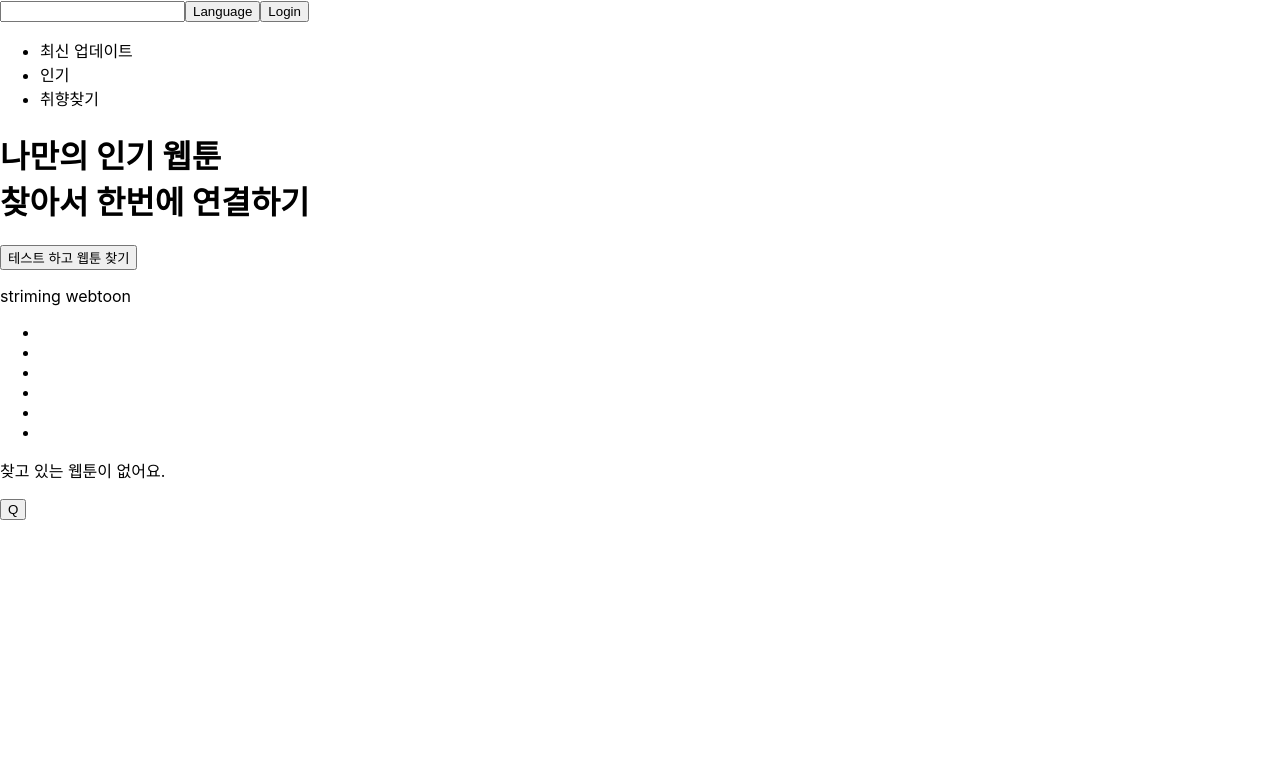
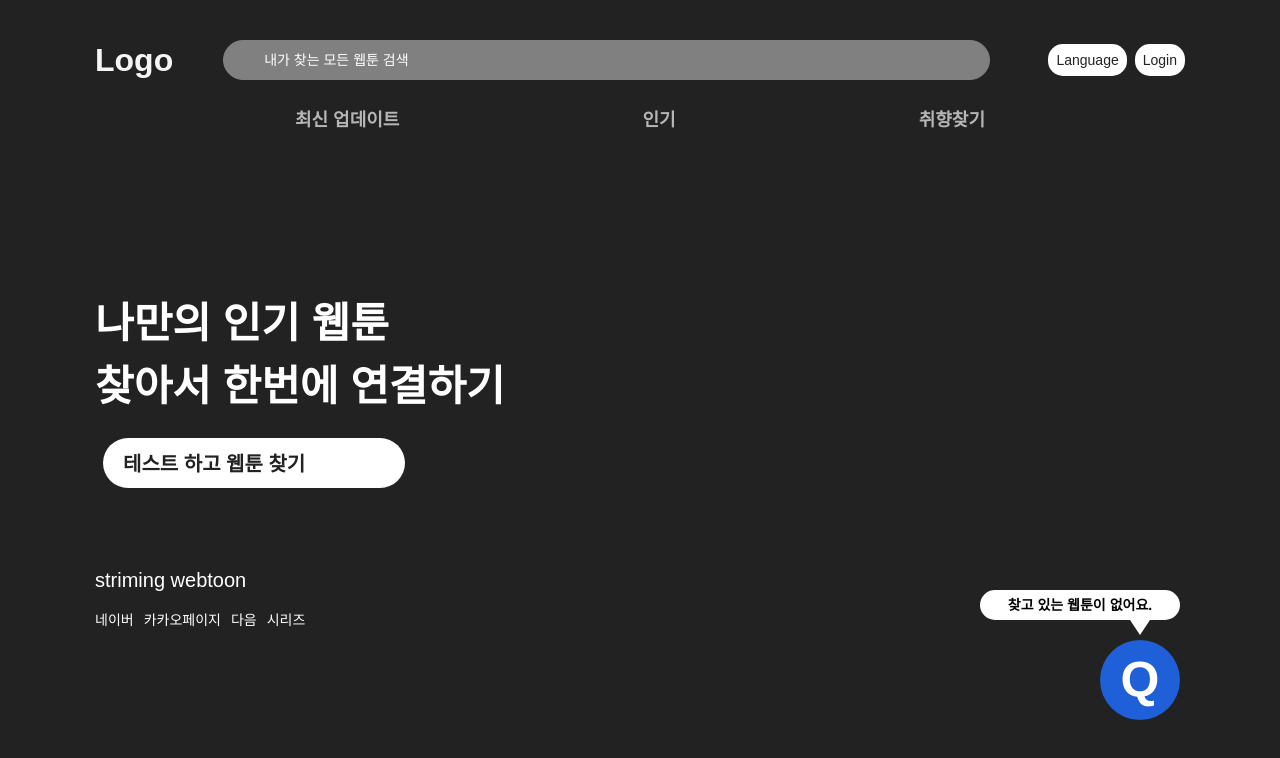
Before and after one commit to beals1129/Webtoon_Project_React, a React (Create React App) app: page / in a window 1280 px wide. Shown: the top 758 px of the page. Built offline with nearby package versions, Linux system fonts and the light colour scheme.

Commit message:
20220601

```diff
--- /dev/null
+++ b/src/components/main/Container.js
@@ -0,0 +1,10 @@
+
+const Container = ({children}) => {
+    return (
+        <div className="container">
+            {children}
+        </div>
+    );
+};
+
+export default Container;
--- a/src/components/main/Header.js
+++ b/src/components/main/Header.js
@@ -3,11 +3,11 @@ import SideBar from './SideBar';
 
 const Header = () => {
     return (
-        <div>
-            <div>
-                <a><img/></a>
-                <input></input>
-                <button>Language</button>
+        <div className='content'>
+            <div className='main_flex'>
+                <a><img/>Logo</a>
+                <input className='search_input' placeholder='내가 찾는 모든 웹툰 검색'></input>
+                <button className='btn'>Language</button>
                 <button>Login</button>
             </div>
             <SideBar></SideBar>
--- a/src/components/main/Main.js
+++ b/src/components/main/Main.js
@@ -2,14 +2,18 @@ import React from 'react';
 import Header from './Header';
 import MainContent from './MainContent';
 import QnaChat from './QnaChat';
+import './css/Reset.css'
+import Container from './Container';
 
 const Main = () => {
     return (
+        <Container>
         <div>
             <Header></Header>
             <MainContent></MainContent>
             <QnaChat></QnaChat>
         </div>
+        </Container>
     );
 };
 
--- a/src/components/main/MainContent.js
+++ b/src/components/main/MainContent.js
@@ -1,21 +1,17 @@
 import React from 'react';
 
 const MainContent = () => {
+    const bannerImg = ['네이버','카카오페이지','다음','시리즈']
     return (
         <div>
-            <div>
+            <div className='content main'>
                 <h1>나만의 인기 웹툰 <br/> 찾아서 한번에 연결하기</h1>
                 <button>테스트 하고 웹툰 찾기 </button>
             </div>
-            <div>
+            <div className='main_toon_list'>
                 <p>striming webtoon</p>
                 <ul>
-                    <li><a href='javascript:;'><img/></a></li>
-                    <li><a href='javascript:;'><img/></a></li>
-                    <li><a href='javascript:;'><img/></a></li>
-                    <li><a href='javascript:;'><img/></a></li>
-                    <li><a href='javascript:;'><img/></a></li>
-                    <li><a href='javascript:;'><img/></a></li>
+                   {bannerImg.map((img, index) => <li key={index}>{img}</li>)}
                 </ul>
             </div>
         </div>
--- a/src/components/main/QnaChat.js
+++ b/src/components/main/QnaChat.js
@@ -2,7 +2,7 @@ import React from 'react';
 
 const QnaChat = () => {
     return (
-        <div>
+        <div className='qna_chat'>
             <div><p>찾고 있는 웹툰이 없어요.</p><span></span></div>
             <button>Q</button>
         </div>
--- a/src/components/main/SideBar.js
+++ b/src/components/main/SideBar.js
@@ -4,7 +4,7 @@ const SideBar = () => {
     return (
         <div>
 
-            <ul>
+            <ul className='side_bar'>
                 <li>최신 업데이트</li>
                 <li>인기</li>
                 <li>취향찾기</li>
--- /dev/null
+++ b/src/components/main/css/Reset.css
@@ -0,0 +1,55 @@
+@charset "utf-8";
+
+/* reset */
+* {margin:0; padding:0; box-sizing:border-box !important;}
+html, body, div, span, applet, object, iframe, h1, h2, h3, h4, h5, h6, p, blockquote, pre, a, abbr, acronym, address, big, cite, code, del, dfn, em, font, img, ins, kbd, q, s, samp, small, strike, strong, sub, sup, tt, var, b, u, i, center, dl, dt, dd, ol, ul, li, fieldset, form, label, legend, table, caption, article, aside, hgroup, header, footer, figure, figcaption, nav, section { margin:0; padding:0; border:0; font-size:100%; vertical-align:baseline; background:transparent; }
+article, aside, hgroup, header, footer, figure, figcaption, nav, section {display:block;}
+html, body {font-size:14px; height:100%; font-family:'SpoqaHanSansNeo',Arial,'Apple SD Gothic Neo',sans-serif; font-weight: 400; color:#222; line-height:1.2; box-sizing:border-box; -webkit-text-size-adjust:none; height: 100%;}
+h1, h2, h3, h4, h5, h6 {font-weight:normal; line-height:1.2; word-break:keep-all;}
+fieldset {border:none;}
+ol, li {list-style:none; zoom:1;}
+span, p, a, div, em {word-break:keep-all;}
+blockquote, q {quotes:none;}
+blockquote:before, blockquote:after,q:before, q:after {content:'';}
+table {border-collapse:collapse; border-spacing:0; table-layout:fixed;}
+button {margin:0; padding:0; border:0; font:inherit; color:inherit; background:transparent; overflow:visible; cursor:pointer; line-height:1; }
+a {color:#222;}
+a:link, a:visited, a:hover, a:active, a:focus {text-decoration:none;}
+legend, caption {display:none;}
+textarea {resize:vertical; font:inherit; overflow-y:auto;}
+input, select {color:inherit; font:inherit; color:#393939;border-radius: 0;border: none;background: 0 0;-webkit-appearance: none;-moz-appearance: none;appearance: none;outline: 0;text-decoration: none;-webkit-text-size-adjust: none;}
+input::-ms-clear {display:none;}
+input:disabled {background:#f5f5f5 !important; -webkit-text-fill-color: inherit; opacity:1;}
+button, input, select, textarea {vertical-align:top; font-family:inherit; outline-style:none; line-height:normal;}
+label {vertical-align:middle; cursor:pointer;}
+address, i, em {display:inline; font-style:normal; zoom:1;}
+table {width:100%; border-collapse:collapse; table-layout:fixed;}
+img, select, input, button {vertical-align:top;}
+img {perspective:1; -ms-perspective:1; -o-perspective:1; -webkit-perspective:1; -moz-perspective:1;}
+br {font-family:dotum !important;}
+body {background-color: #222; color: white; height: 100vh; overflow: hidden;}
+
+.container {max-width: 1250px ; padding: 0 80px ; margin: 0 auto; position: relative;}
+.content { margin: 40px auto; }
+.content .main_flex {display: flex; justify-content: center; align-items: center;}
+.content .main_flex .search_input { position: relative; height: 40px; width: 100%; margin: 0 50px; border: 1px solid gray; background-color: gray; border-radius:150px; padding:  10px 15px 10px 40px ;}
+.content .main_flex .search_input::after {content: ''; position: absolute;  }
+.content .main_flex .search_input::placeholder {color: white;}
+.content .main_flex a {font-size: 32px; font-weight: 700; color: #f5f5f5;}
+.content button {background-color: white; color: #222; padding:8px; border-radius: 15px; margin-left: 8px;}
+
+
+.side_bar{ display: flex; justify-content: space-between; font-size: 18px; margin: 30px 200px 0; color: rgb(182, 182, 182); font-weight: bold;}
+
+.content.main h1 {font-size: 42px; font-weight: 700; line-height: 1.5; margin-top: 20vh;}
+.content.main button {margin-top: 20px ; height: 50px; font-size: 20px; border-radius: 50px; padding: 0 100px  0 20px; font-weight: 600;}
+
+.main_toon_list {  margin: 80px auto; }
+.main_toon_list p {font-size: 20px;}
+.main_toon_list ul {margin-top: 20px; display: flex; }
+.main_toon_list ul li {margin-right: 10px;}
+
+.qna_chat { position: fixed; bottom: 10vh; right: 100px;}
+.qna_chat button {display: block;  width: 80px; height: 80px;  border-radius: 50px; background-color: rgb(31, 96, 216); color: white; font-size: 50px; font-weight: 700; }
+.qna_chat p{width: 200px; background-color: white; color: #000; height: 30px; line-height: 30px; text-align: center; font-weight: 700; border-radius: 50px; position: absolute; right: 0; top: -50px;}
+.qna_chat p::after{content: ''; width: 0px; display: block; height: 0px;  border-top: 15px solid white; border-left: 10px solid transparent; border-right: 10px solid transparent; position: relative; bottom: 0; left: 150px;}
```
